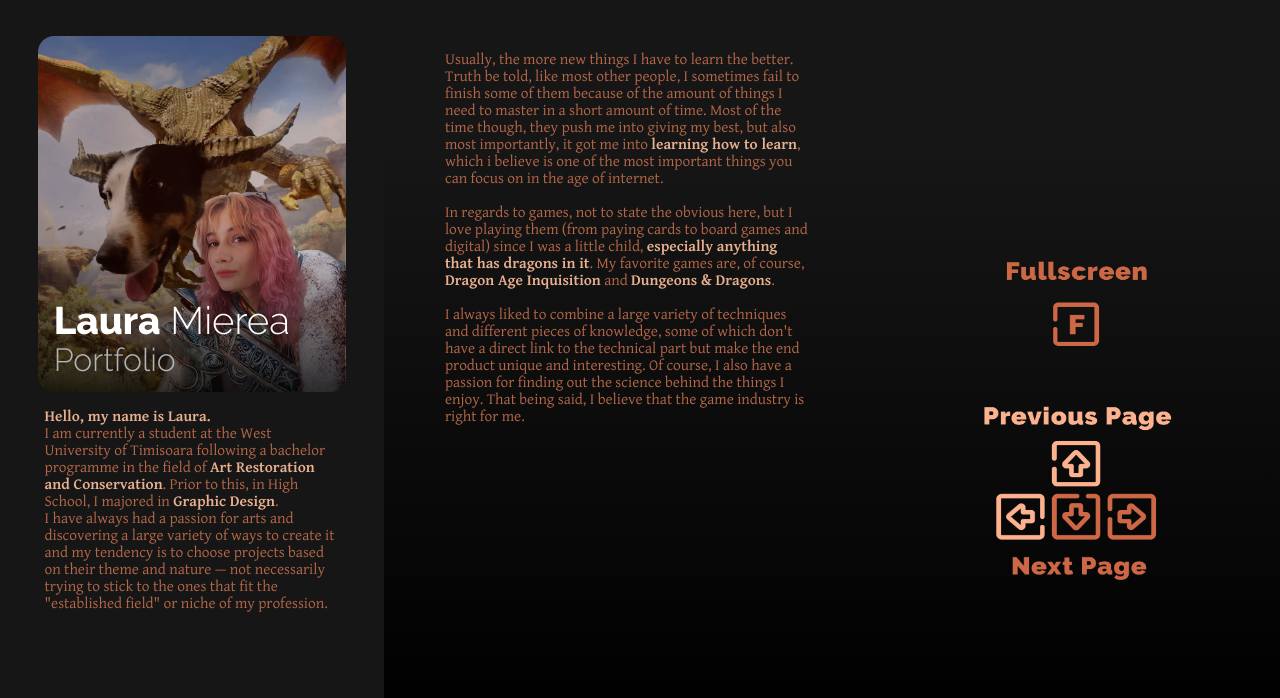
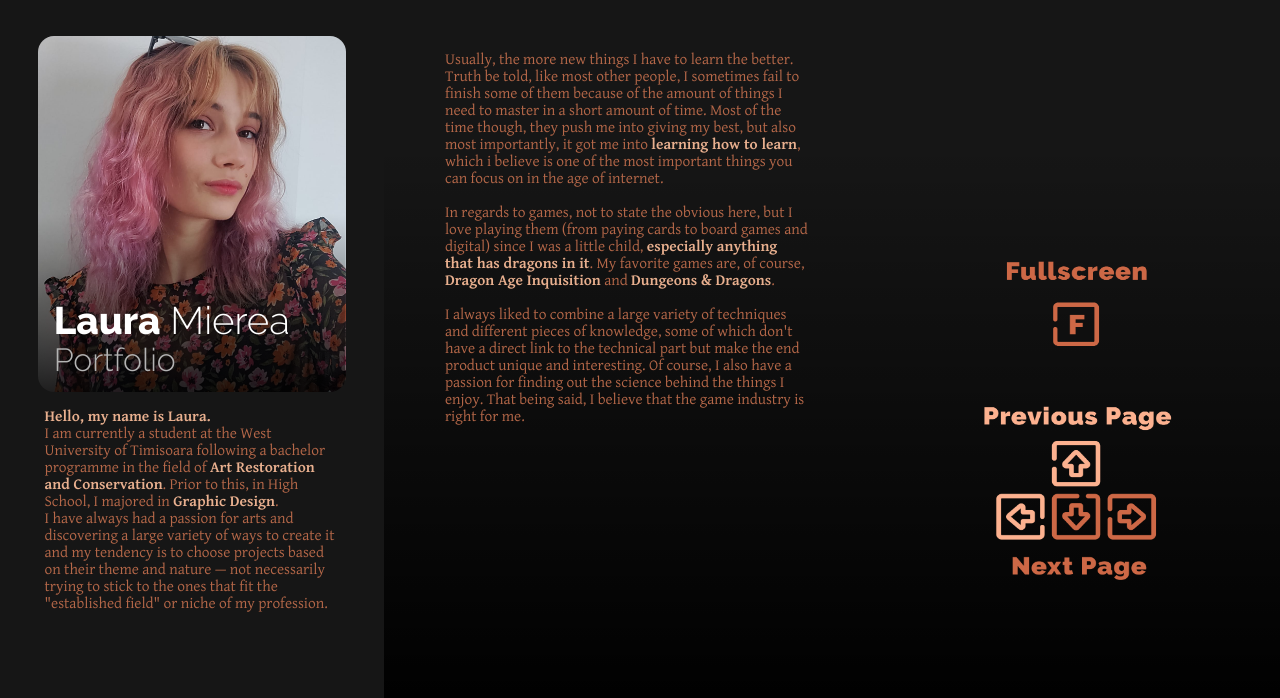
Before and after one commit to mierealaura/MyPortfolio, a plain HTML site: page index.html in a window 1280 px wide. Shown: the top 698 px of the page. Drawn offline with Linux system fonts and the light colour scheme.

Commit message:
Update style.css

```diff
--- a/style.css
+++ b/style.css
@@ -258,10 +258,10 @@ section#AboutMe div#rightSide{
 div#ProfileContainer div#Me{
     border-radius: 1em;
     /* border: 1px solid red;   */
-    background-image: linear-gradient(rgba(0, 0, 0, 0) 50%, rgba(0, 0, 0, 0.8) 100%), url("./Source/Self_02.png");
+    background-image: linear-gradient(rgba(0, 0, 0, 0) 50%, rgba(0, 0, 0, 0.8) 100%), url("./Source/Self_03.jpeg");
     /* background-image: url("./Source/Self_01.jpg"); */
     background-size:cover;
-    background-position: bottom;
+    background-position: center;
     background-repeat: no-repeat;
     position: absolute;
     width: 100%;
```
